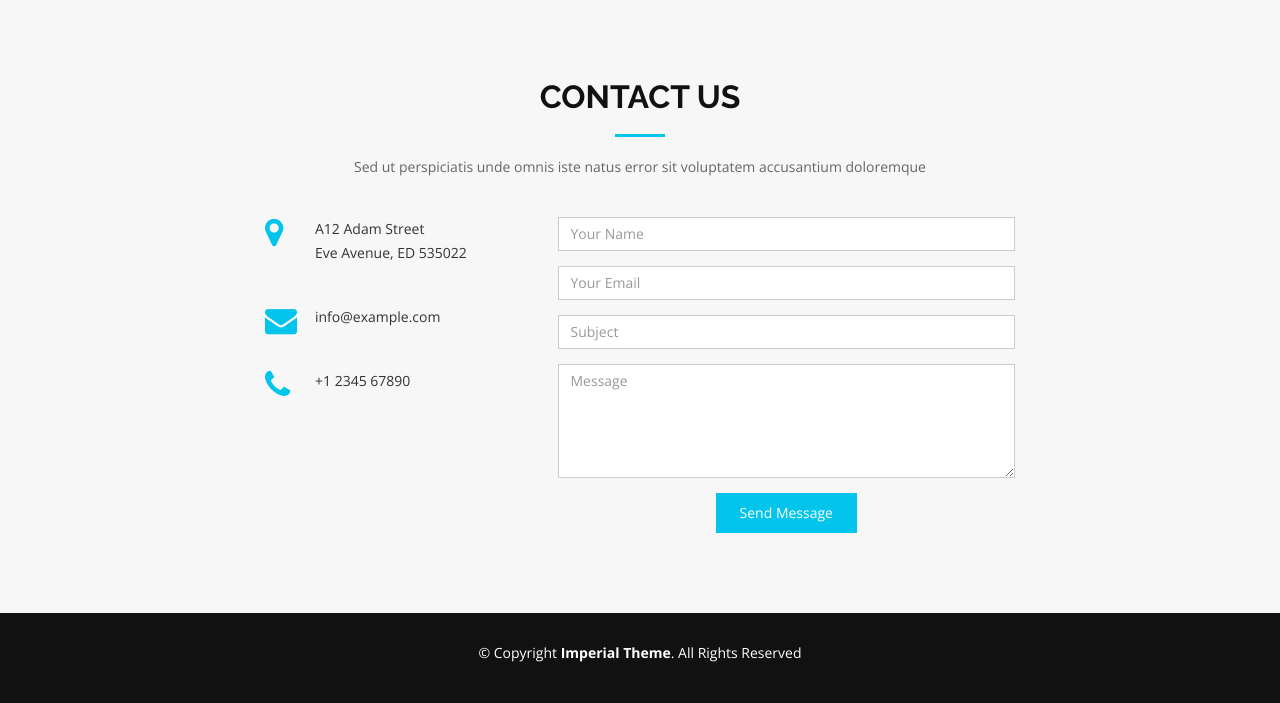
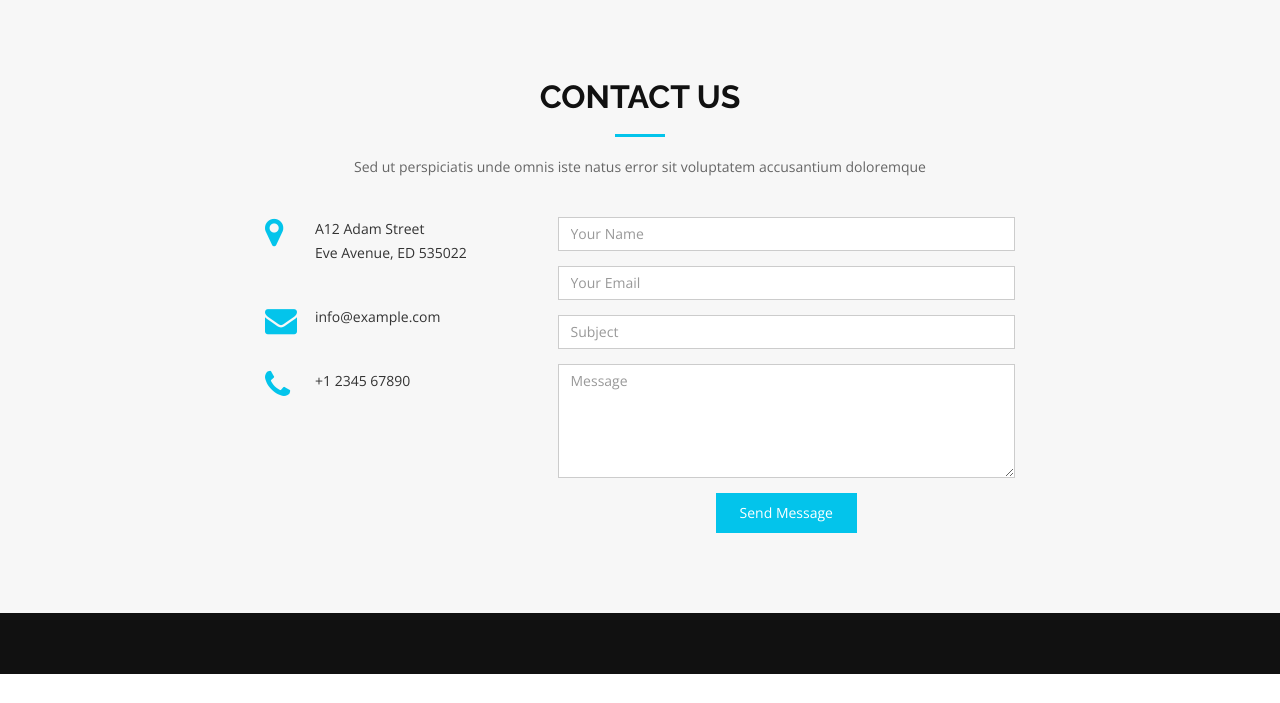
Before and after one commit to mrmedric/quantumstrategies, a Django app: page / in a window 1280 px wide. Shown: the part 2696-3399 px from the top of the page. After the commit the page ends 3370 px from the top, so only its background shows below. Run offline with Django 3.2, Linux system fonts and the light colour scheme; some libraries are stand-ins or nearby versions.

Commit message:
footer update

```diff
--- a/quantumstrategies/templates/index.html
+++ b/quantumstrategies/templates/index.html
@@ -461,7 +461,7 @@
     <div class="container">
       <div class="row">
         <div class="col-md-12">
-          <div class="copyright">
+         <!-- <div class="copyright">
             &copy; Copyright <strong>Imperial Theme</strong>. All Rights Reserved
           </div>
           <div class="credits">
```
